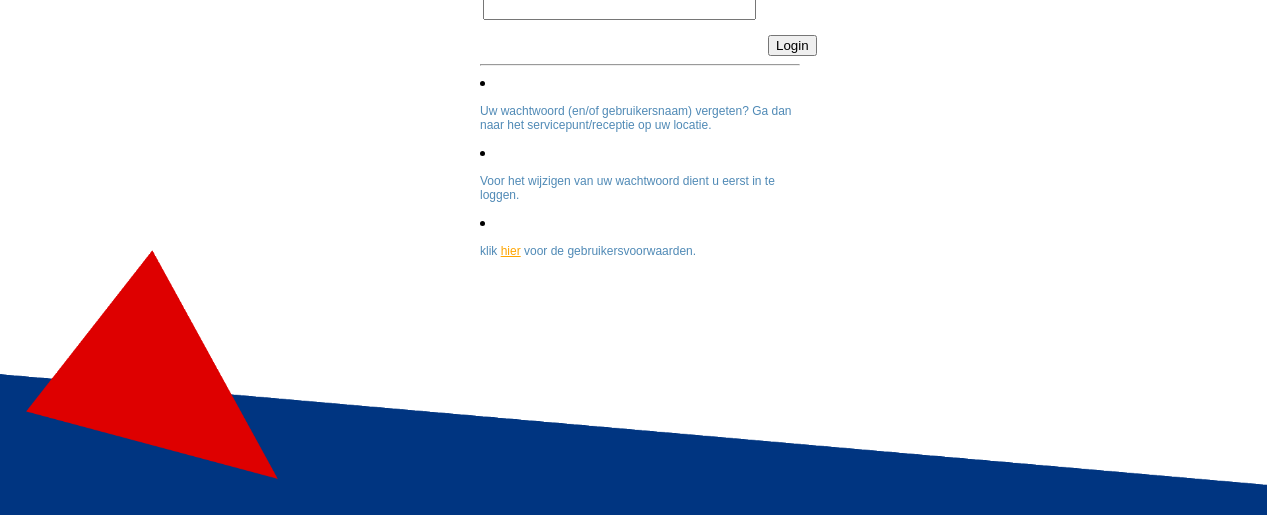
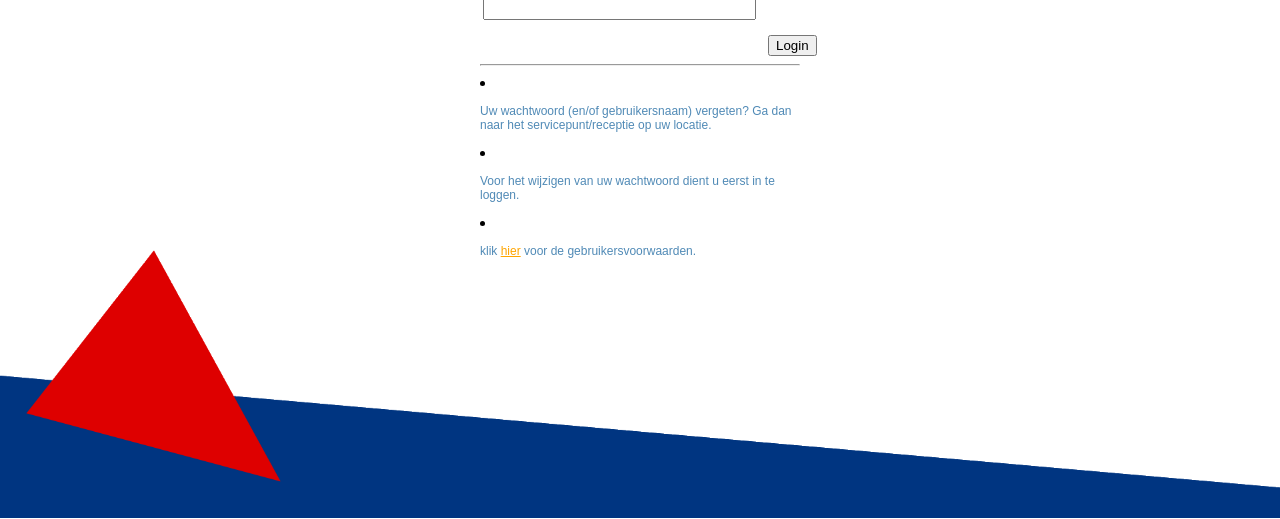
Before and after one commit to AlfaCollegeHardenberg/devteam4, a PHP site: page /site/login.php in a window 1280 px wide. Shown: the part 380-899 px from the top of the page. Run offline with PHP 8.4, Linux system fonts and the light colour scheme.

Commit message:
Verandering2

```diff
--- a/site/login.css
+++ b/site/login.css
@@ -50,8 +50,9 @@ a {
     color: orange;
 }
 .footer{
-    width: 99%;
+    width: 100%;
 	height: auto;
 	margin-top: -35px;
+	position: absolute;
 	padding: 0px;
 }
```
